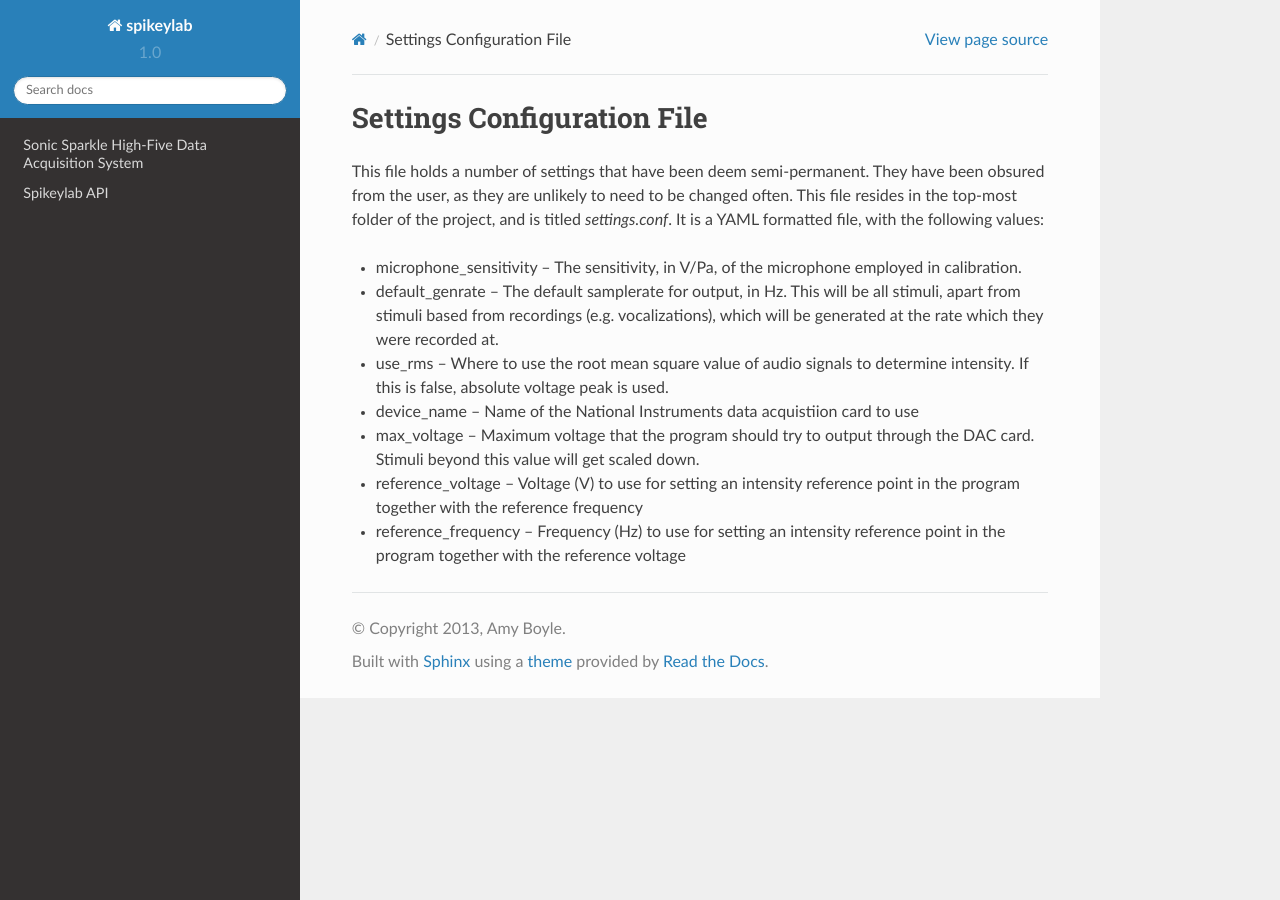
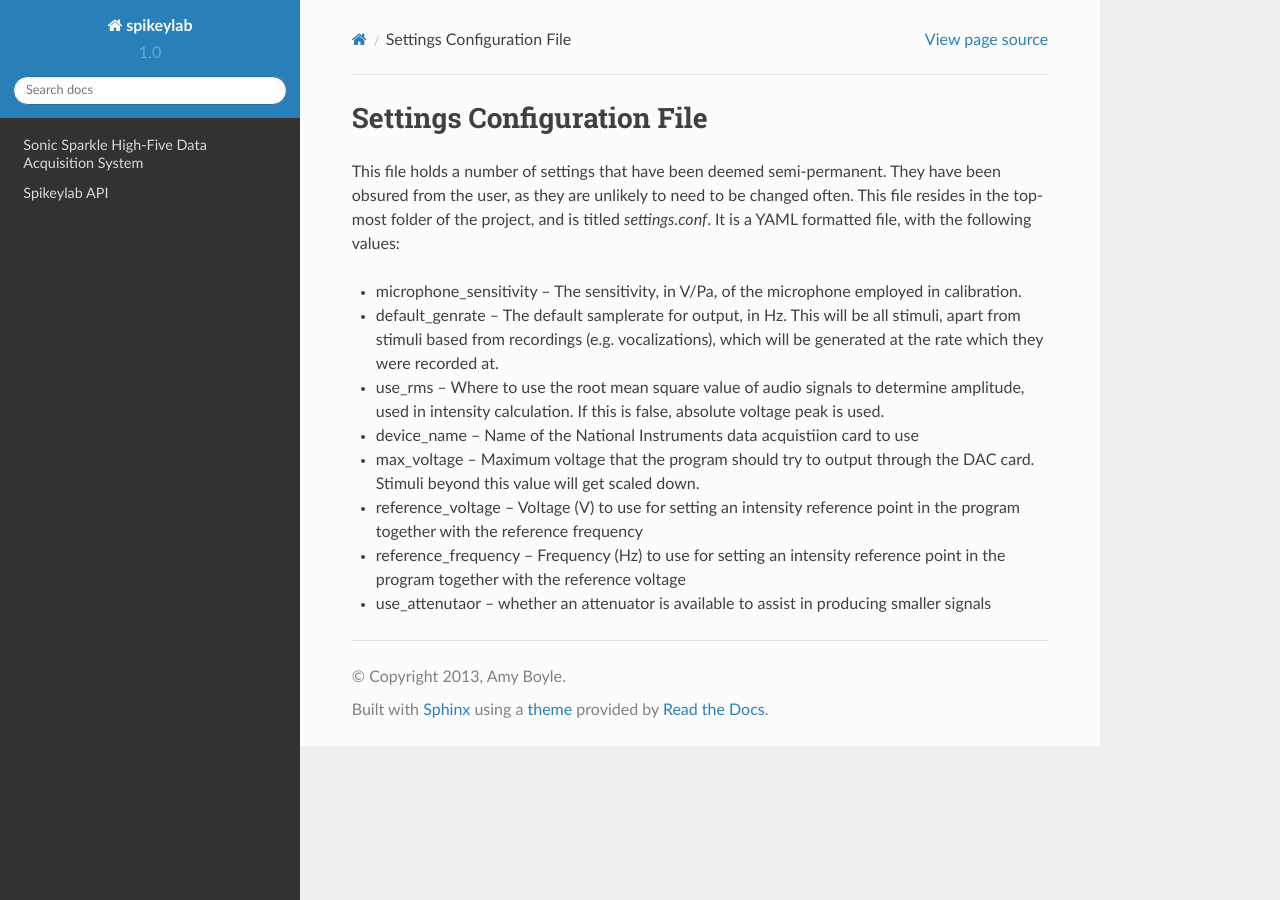
Before and after one commit to portfors-lab/sparkle, a Sphinx documentation site: the page built from doc/guide/settings.rst, in a window 1280 px wide. Built offline with Sphinx 7.4.7 and the Read the Docs theme 2.0.0, drawn with Linux system fonts in a browser that asks for light colours.

Commit message:
use_attenuator field in settings added to doc

```diff
--- a/doc/guide/settings.rst
+++ b/doc/guide/settings.rst
@@ -3,13 +3,13 @@
 Settings Configuration File
 ===========================
 
-This file holds a number of settings that have been deem semi-permanent. They have been obsured from the user, as they are unlikely to need to be changed often. This file resides in the top-most folder of the project, and is titled `settings.conf`. It is a YAML formatted file, with the following values:
+This file holds a number of settings that have been deemed semi-permanent. They have been obsured from the user, as they are unlikely to need to be changed often. This file resides in the top-most folder of the project, and is titled `settings.conf`. It is a YAML formatted file, with the following values:
 
 * microphone_sensitivity -- The sensitivity, in V/Pa, of the microphone employed in calibration.
 
 * default_genrate -- The default samplerate for output, in Hz. This will be all stimuli, apart from stimuli based from recordings (e.g. vocalizations), which will be generated at the rate which they were recorded at.
 
-* use_rms -- Where to use the root mean square value of audio signals to determine intensity. If this is false, absolute voltage peak is used.
+* use_rms -- Where to use the root mean square value of audio signals to determine amplitude, used in intensity calculation. If this is false, absolute voltage peak is used.
 
 * device_name -- Name of the National Instruments data acquistiion card to use
 
@@ -18,3 +18,5 @@
 * reference_voltage -- Voltage (V) to use for setting an intensity reference point in the program together with the reference frequency
 
 * reference_frequency -- Frequency (Hz) to use for setting an intensity reference point in the program together with the reference voltage
+
+* use_attenutaor -- whether an attenuator is available to assist in producing smaller signals
```
